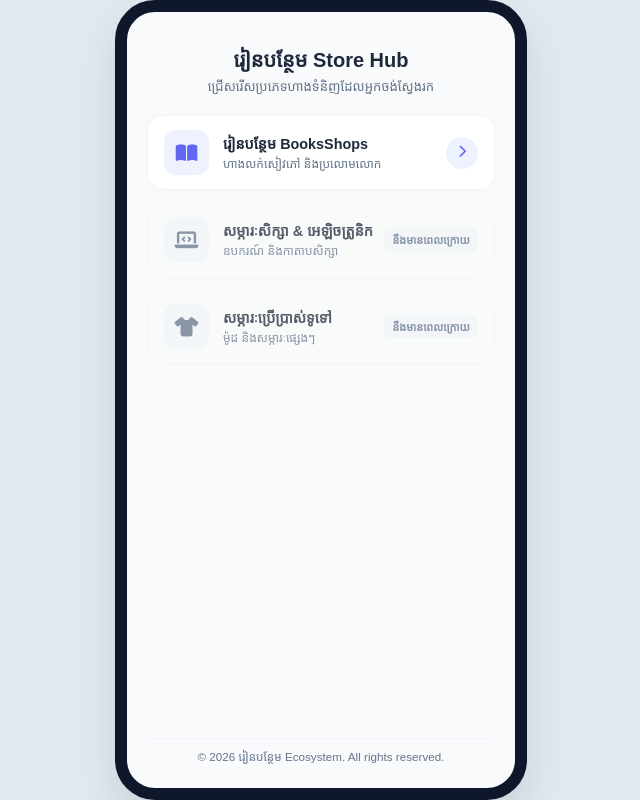
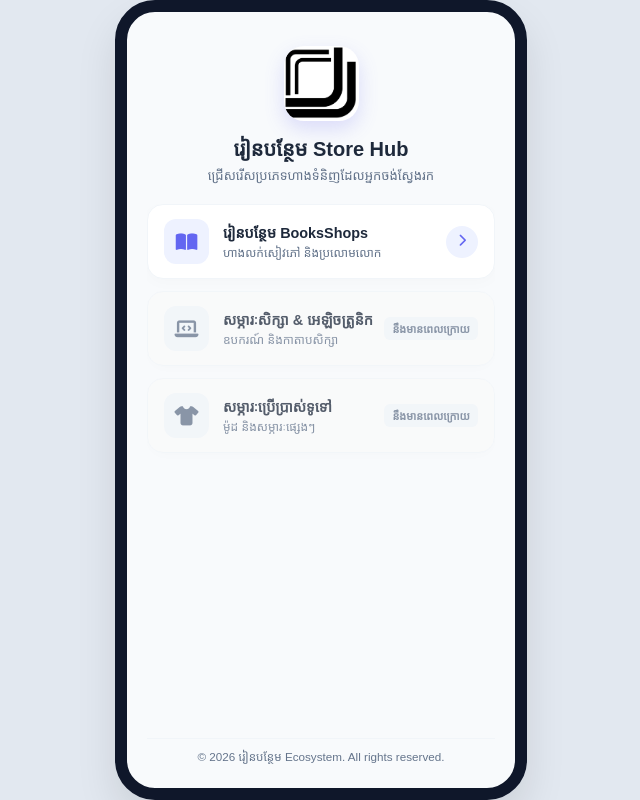
Before and after one commit to SmpKH/bookshop, a plain HTML site: page index.html in a window 1280 px wide. Shown: the whole page, without its empty margins (319-959 px from the left). Drawn offline with Linux system fonts and the light colour scheme; a web font is replaced by a local one.

Commit message:
Fix HTML encoding issues in index.html

```diff
--- a/index.html
+++ b/index.html
@@ -203,7 +203,7 @@
     <div class="mobile-container">
         <!-- Header Info -->
         <div class="welcome-header">
-            <img src="/img/KavaLogo .png" alt="Logo" class="welcome-logo" onerror="this.style.display='none'">
+            <img src="KavaLogo .png" alt="Logo" class="welcome-logo" onerror="this.style.display='none'">
             <h2>រៀនបន្ថែម Store Hub</h2>
             <p>ជ្រើសរើសប្រភេទហាងទំនិញដែលអ្នកចង់ស្វែងរក</p>
         </div>
```
